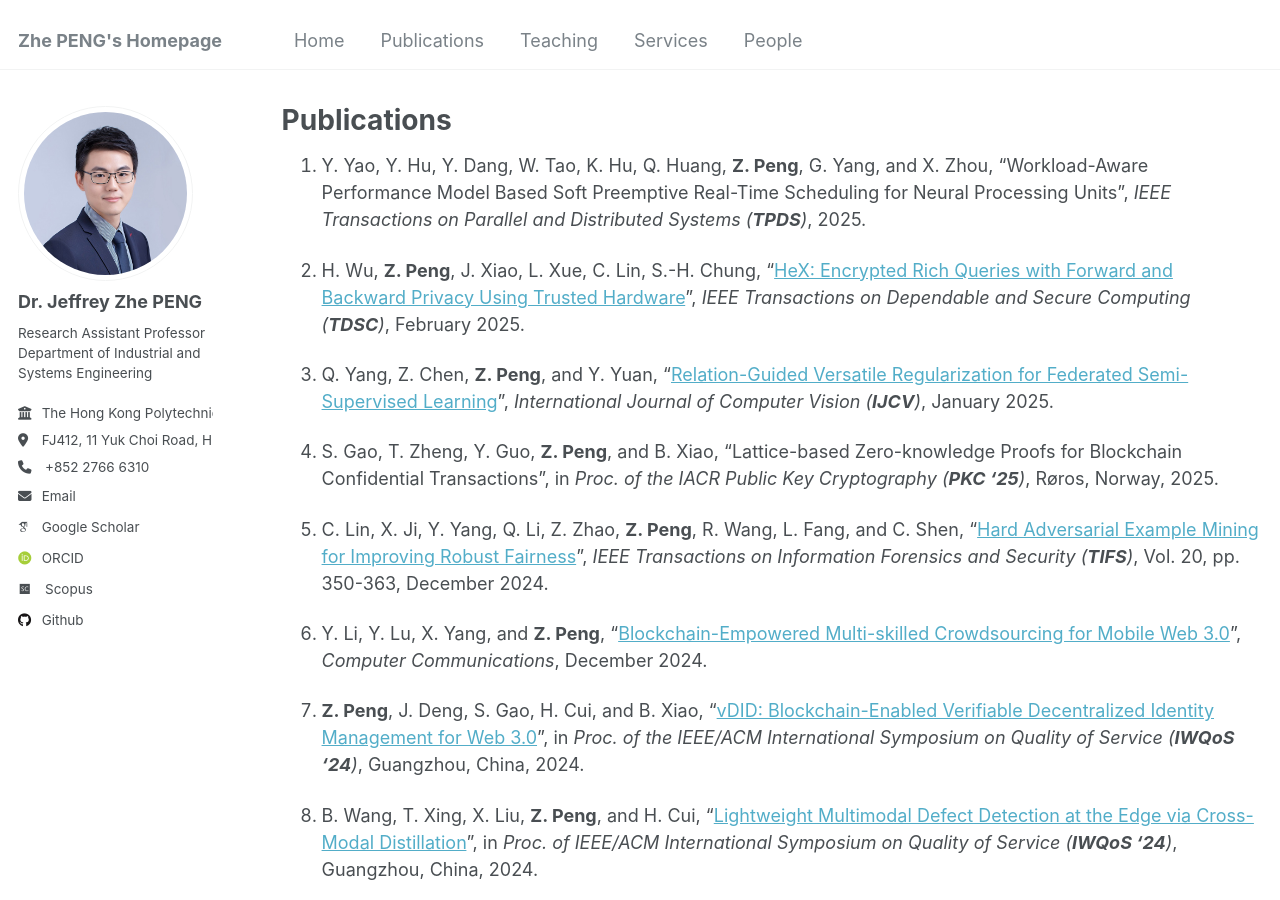
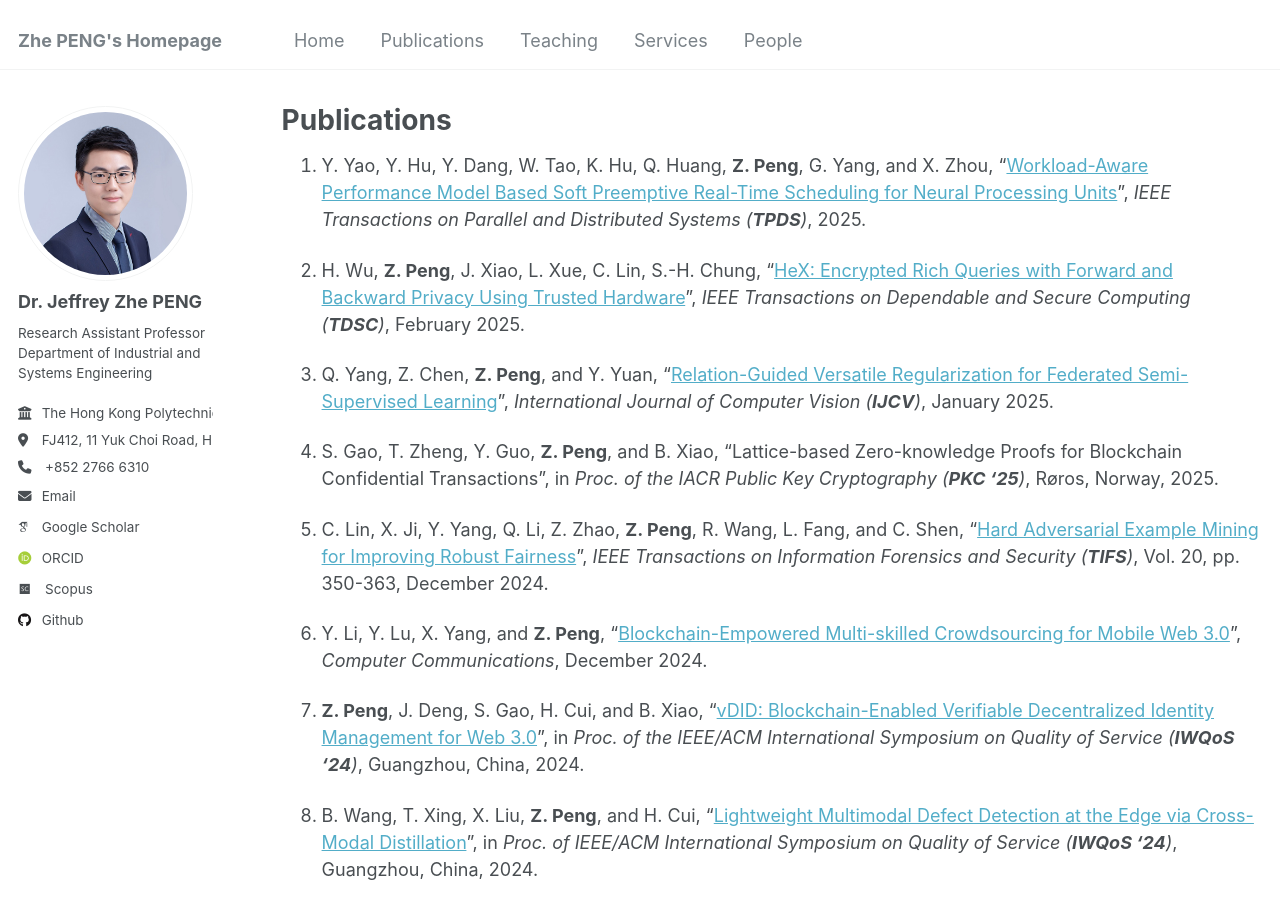
Before and after one commit to PENG-Zhe/peng-zhe.github.io, a Jekyll site: the page built from _pages/publications.md, in a window 1280 px wide and 900 px high. Built offline with Jekyll 4.4.1, drawn with Linux system fonts in a browser that asks for light colours; some web fonts are replaced; part of the change alters nothing that is shown.

```diff
--- a/_pages/publications.md
+++ b/_pages/publications.md
@@ -4,7 +4,7 @@ permalink: /publications/
 layout: archive
 ---
 
-1. Y. Yao, Y. Hu, Y. Dang, W. Tao, K. Hu, Q. Huang, **Z. Peng**, G. Yang, and X. Zhou, "Workload-Aware Performance Model Based Soft Preemptive Real-Time Scheduling for Neural Processing Units", _IEEE Transactions on Parallel and Distributed Systems (**TPDS**)_, 2025.
+1. Y. Yao, Y. Hu, Y. Dang, W. Tao, K. Hu, Q. Huang, **Z. Peng**, G. Yang, and X. Zhou, "[Workload-Aware Performance Model Based Soft Preemptive Real-Time Scheduling for Neural Processing Units](https://ieeexplore.ieee.org/document/10942549)", _IEEE Transactions on Parallel and Distributed Systems (**TPDS**)_, 2025.
 
 1. H. Wu, **Z. Peng**, J. Xiao, L. Xue, C. Lin, S.-H. Chung, "[HeX: Encrypted Rich Queries with Forward and Backward Privacy Using Trusted Hardware](https://ieeexplore.ieee.org/document/10882945)", _IEEE Transactions on Dependable and Secure Computing (**TDSC**)_, February 2025.
 
```
